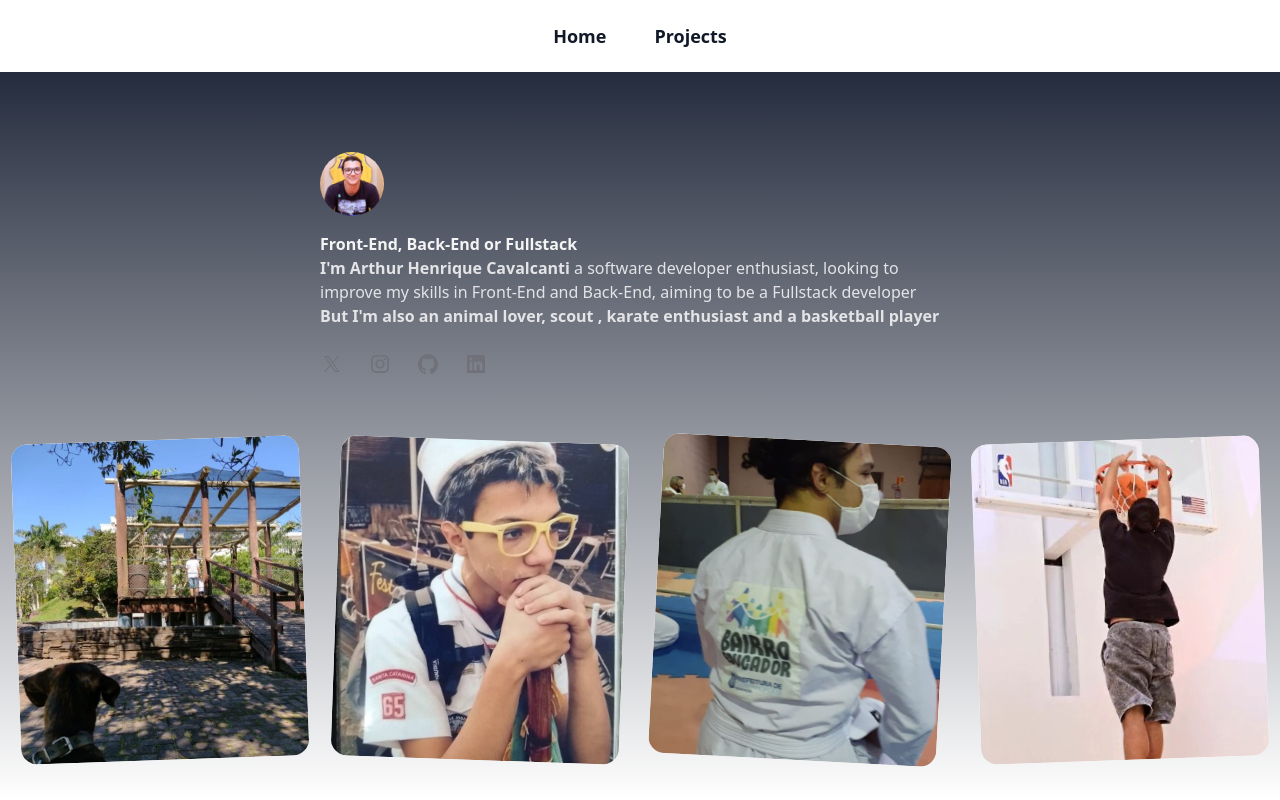
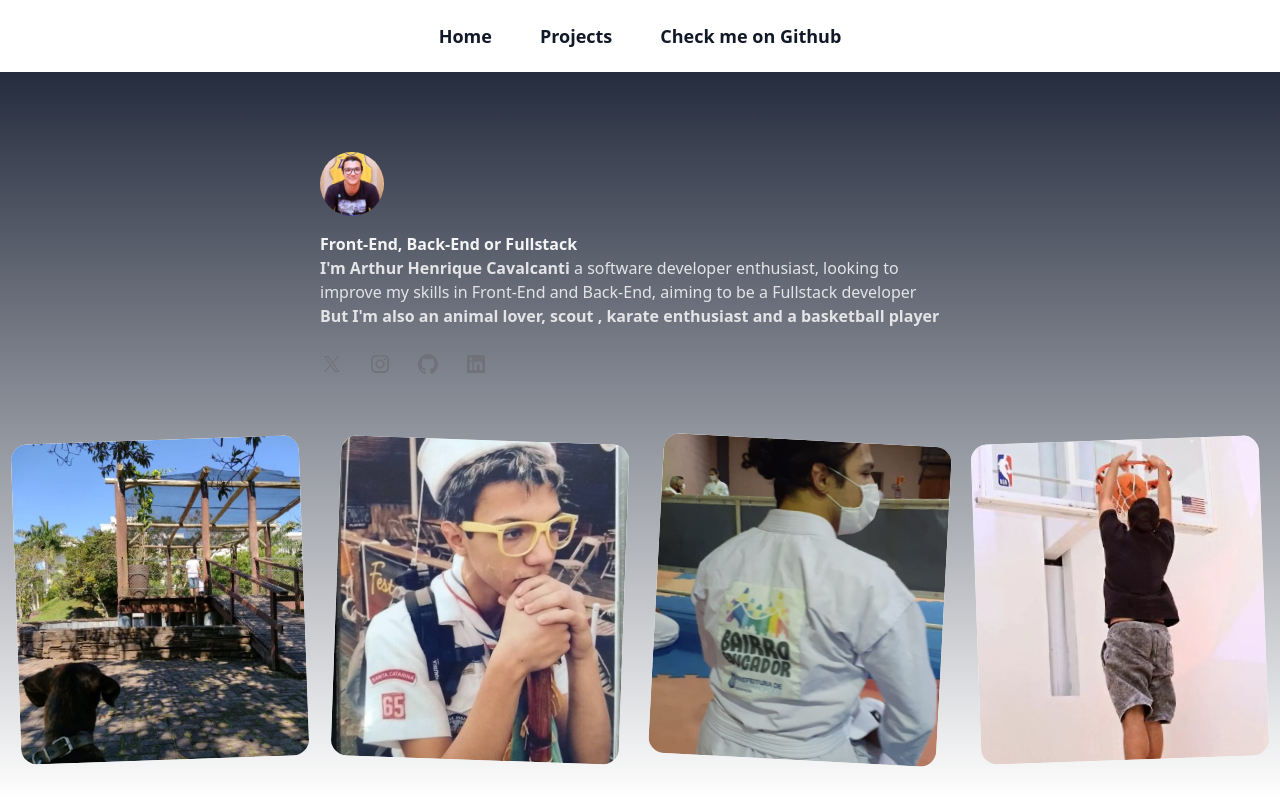
Before and after one commit to Stuepp/portifolio, a Next.js app: page / in a window 1280 px wide. Built offline with nearby package versions, Linux system fonts and the light colour scheme.

Commit message:
quick chek for portfolio on github

```diff
--- a/src/app/components/NavBar.js
+++ b/src/app/components/NavBar.js
@@ -8,6 +8,7 @@ export default function NavBar() {
                     <Link href={'/'} className="text-lg font-semibold leading-6 text-gray-900">Home</Link>
 
                     <Link href={'/projects'} className="text-lg font-semibold leading-6 text-gray-900">Projects</Link>
+                    <Link href={'https://github.com/Stuepp/portifolio'} className="text-lg font-semibold leading-6 text-gray-900">Check me on Github</Link>
                 </div>
             </nav>
         </header>
```
